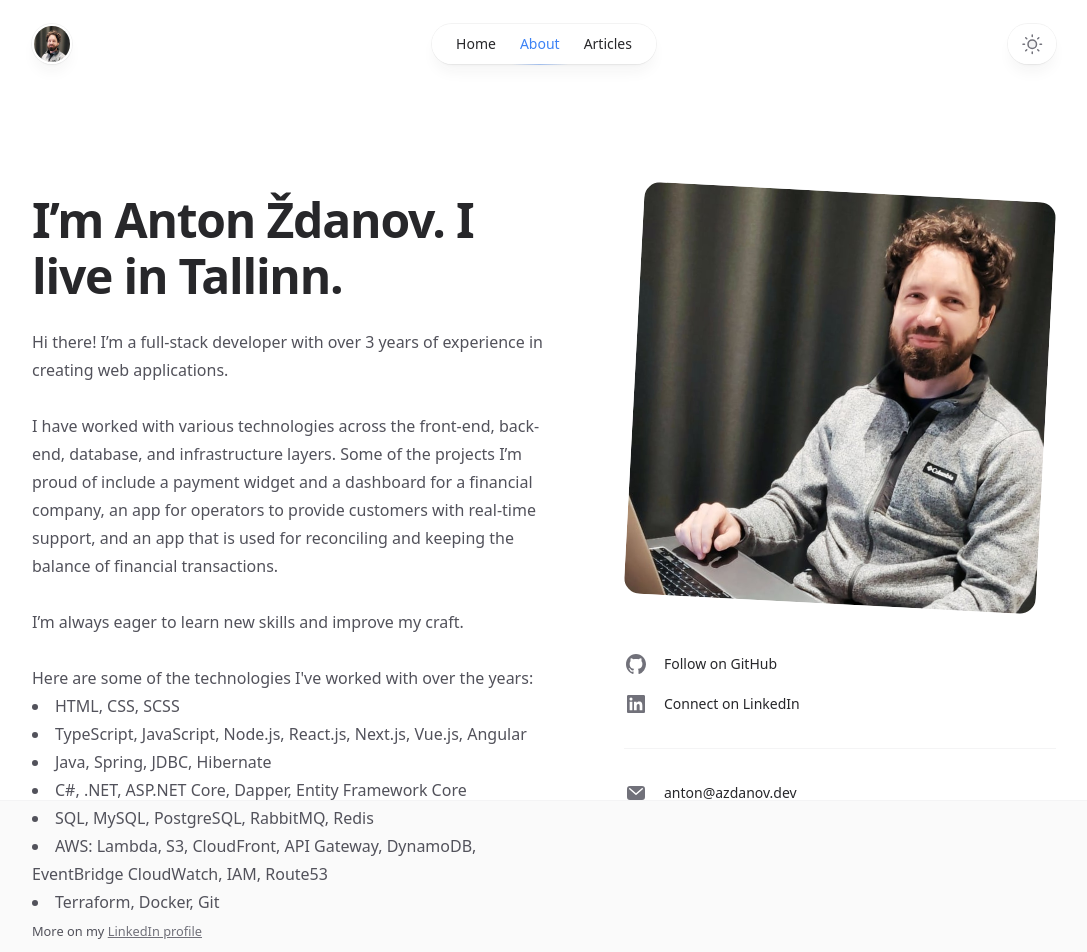
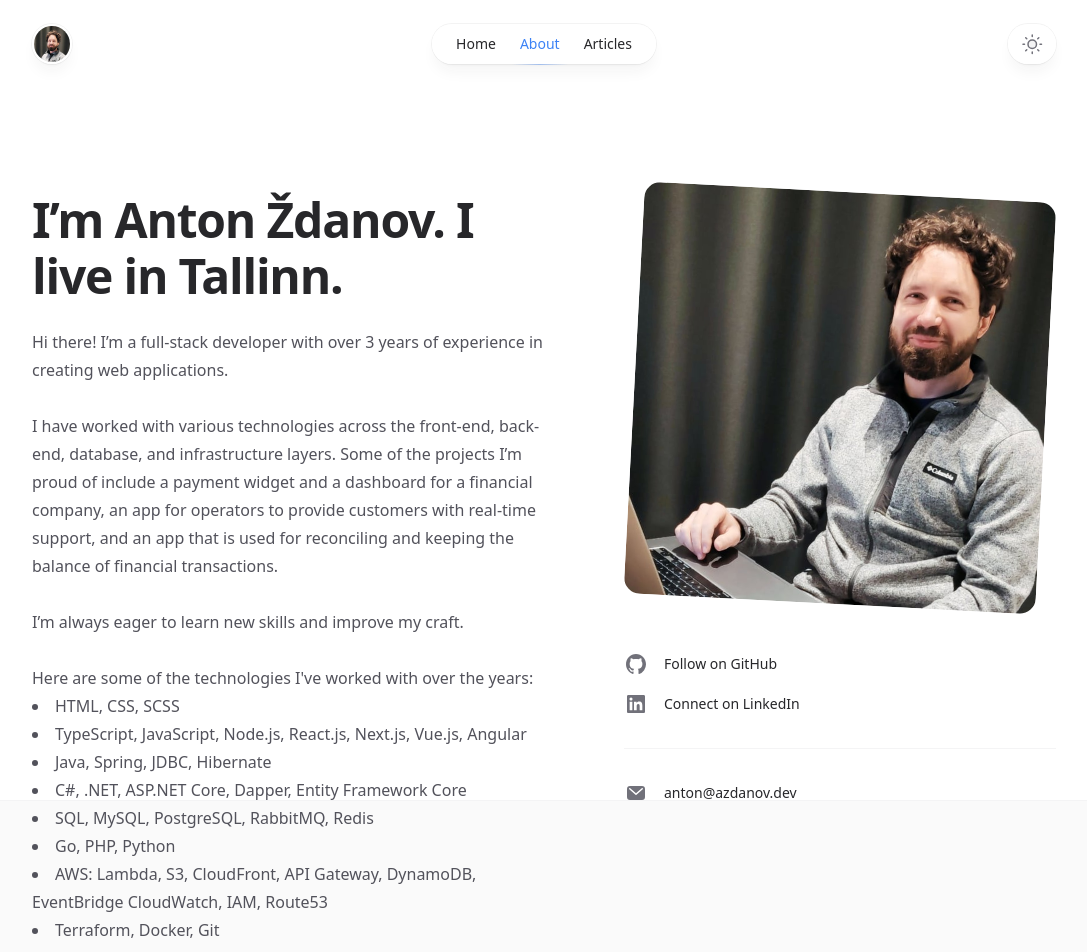
Before and after one commit to azdanov/azdanov-web, a Next.js app: page /about in a window 1280 px wide. Shown: the top 952 px of the page, without its empty margins (96-1183 px from the left). Built offline with nearby package versions, Linux system fonts and the light colour scheme; no server answers.

Commit message:
update about

```diff
--- a/src/pages/about.jsx
+++ b/src/pages/about.jsx
@@ -61,6 +61,7 @@ export default function About() {
                   <li>Java, Spring, JDBC, Hibernate</li>
                   <li>C#, .NET, ASP.NET Core, Dapper, Entity Framework Core</li>
                   <li>SQL, MySQL, PostgreSQL, RabbitMQ, Redis</li>
+                  <li>Go, PHP, Python</li>
                   <li>
                     AWS: Lambda, S3, CloudFront, API Gateway, DynamoDB,
                     EventBridge CloudWatch, IAM, Route53
```
